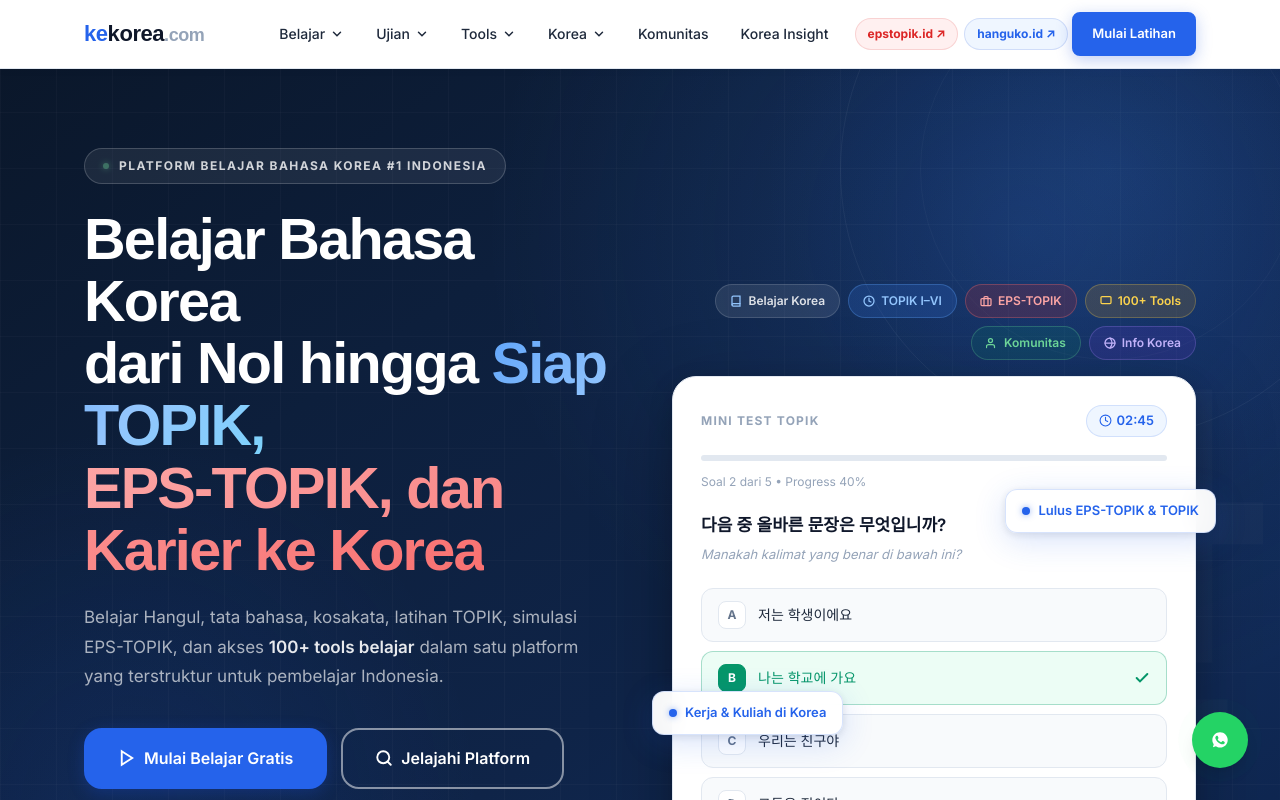
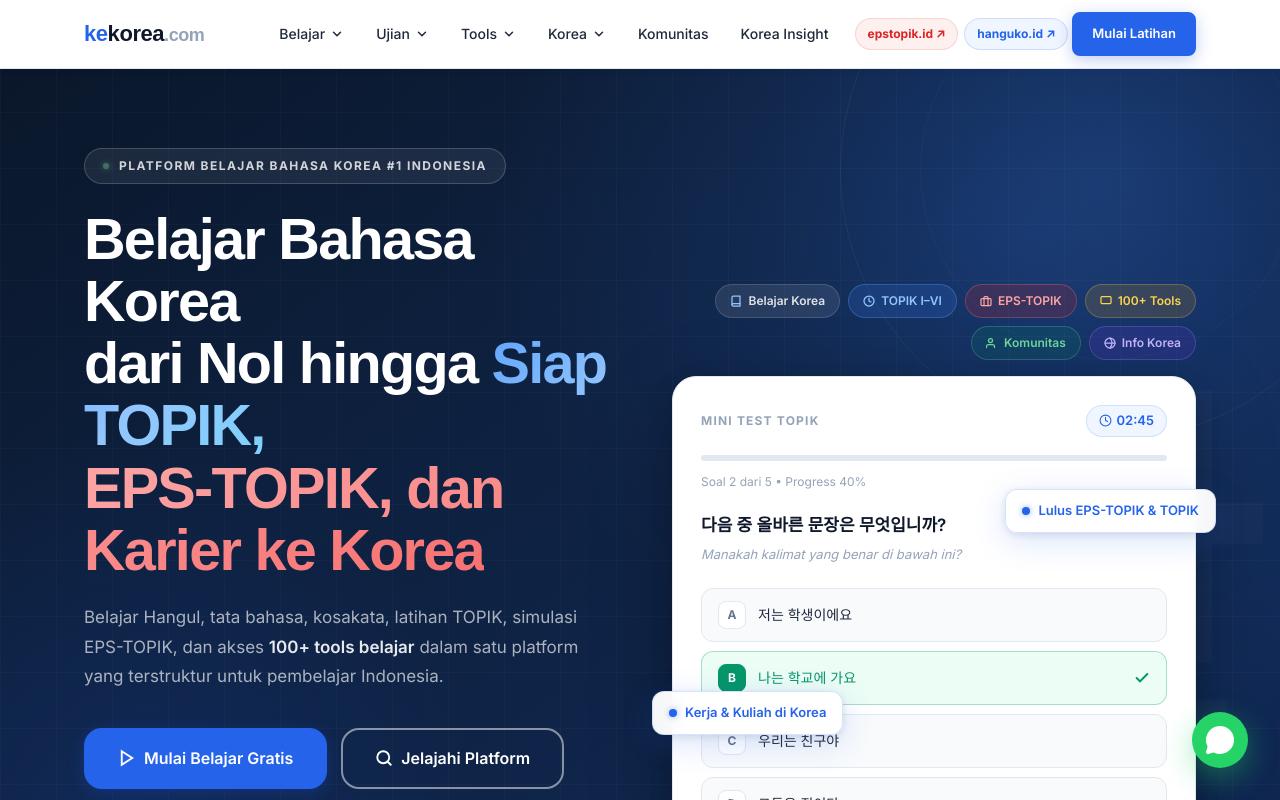
Before and after one commit to ambasunggambatakam-svg/kekorea, a Next.js app: page / in a window 1280 px wide. Shown: the top 800 px of the page. Built offline with nearby package versions, Linux system fonts and the light colour scheme.

Commit message:
fix: update Floating WhatsApp using exact user snippet with inline styling

```diff
--- a/components/ui/FloatingWhatsApp.tsx
+++ b/components/ui/FloatingWhatsApp.tsx
@@ -2,20 +2,53 @@
 
 export function FloatingWhatsApp() {
   return (
-    <button
-      onClick={() => window.open('https://wa.me/6282227151339?text=Halo', '_blank')}
-      className="floating-wa-btn hover:scale-110 active:scale-95 transition-transform"
+    <a
+      href="https://wa.me/6282227151339?text=Halo"
+      target="_blank"
+      rel="noopener noreferrer"
       aria-label="Chat WhatsApp"
+      style={{
+        position: 'fixed',
+        bottom: '2rem',
+        right: '2rem',
+        zIndex: 9999
+      }}
     >
-      <span className="floating-wa-ping"></span>
-      <svg
-        xmlns="http://www.w3.org/2000/svg"
-        viewBox="0 0 24 24"
-        fill="currentColor"
-        className="floating-wa-icon"
+      <div
+        style={{
+          position: 'relative',
+          width: '3.5rem',
+          height: '3.5rem',
+          backgroundColor: '#25D366',
+          borderRadius: '9999px',
+          display: 'flex',
+          alignItems: 'center',
+          justifyContent: 'center',
+          boxShadow: '0 10px 30px rgba(37,211,102,0.4)',
+          transition: 'transform 300ms',
+          cursor: 'pointer'
+        }}
+        onMouseEnter={(e) => e.currentTarget.style.transform = 'scale(1.1)'}
+        onMouseLeave={(e) => e.currentTarget.style.transform = 'scale(1)'}
+        onMouseDown={(e) => e.currentTarget.style.transform = 'scale(0.95)'}
+        onMouseUp={(e) => e.currentTarget.style.transform = 'scale(1.1)'}
       >
-        <path d="M12.031 6.172c-3.181 0-5.767 2.586-5.768 5.766-.001 1.298.38 2.27 1.019 3.287l-.582 2.128 2.182-.573c.978.58 1.911.928 3.145.929 3.178 0 5.767-2.587 5.768-5.766.001-3.187-2.575-5.77-5.764-5.771zm3.392 8.244c-.144.405-.837.774-1.17.824-.299.045-.677.063-1.092-.069-.252-.08-.575-.187-.988-.365-1.739-.751-2.874-2.502-2.961-2.617-.087-.116-.708-.94-.708-1.793s.448-1.273.607-1.446c.159-.173.346-.217.462-.217l.332.006c.106.005.249-.04.39.298.144.347.491 1.2.534 1.287.043.087.072.188.014.304-.058.116-.087.188-.173.289l-.26.304c-.087.086-.177.18-.076.354.101.174.449.741.964 1.201.662.591 1.221.774 1.394.86s.274.072.376-.043c.101-.116.433-.506.549-.68.116-.173.231-.145.39-.087s1.011.477 1.184.564c.173.087.289.129.332.202.043.073.043.423-.101.827z" />
-      </svg>
-    </button>
+        <svg
+          xmlns="http://www.w3.org/2000/svg"
+          width="32"
+          height="32"
+          viewBox="0 0 24 24"
+          fill="currentColor"
+          stroke="currentColor"
+          strokeWidth="1"
+          strokeLinecap="round"
+          strokeLinejoin="round"
+          style={{ color: 'white' }}
+          aria-hidden="true"
+        >
+          <path d="M2.992 16.342a2 2 0 0 1 .094 1.167l-1.065 3.29a1 1 0 0 0 1.236 1.168l3.413-.998a2 2 0 0 1 1.099.092 10 10 0 1 0-4.777-4.719"></path>
+        </svg>
+      </div>
+    </a>
   );
 }
```
